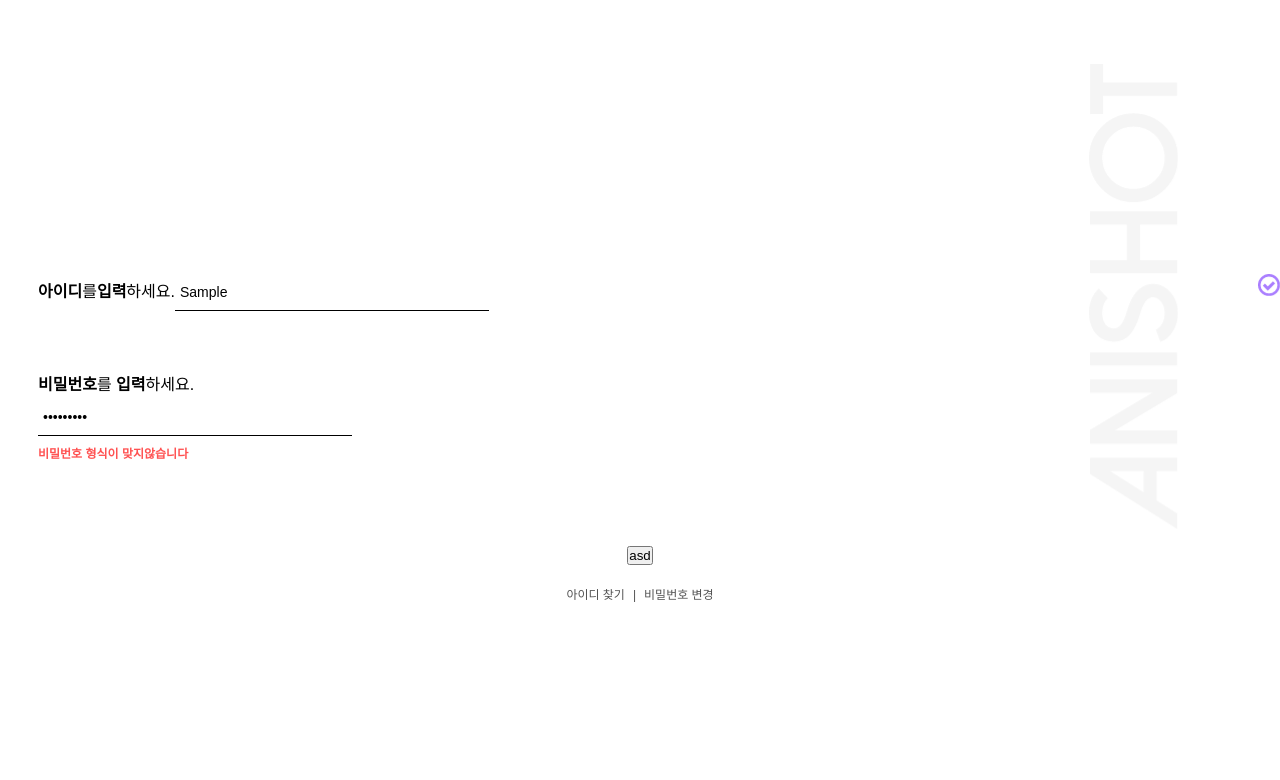
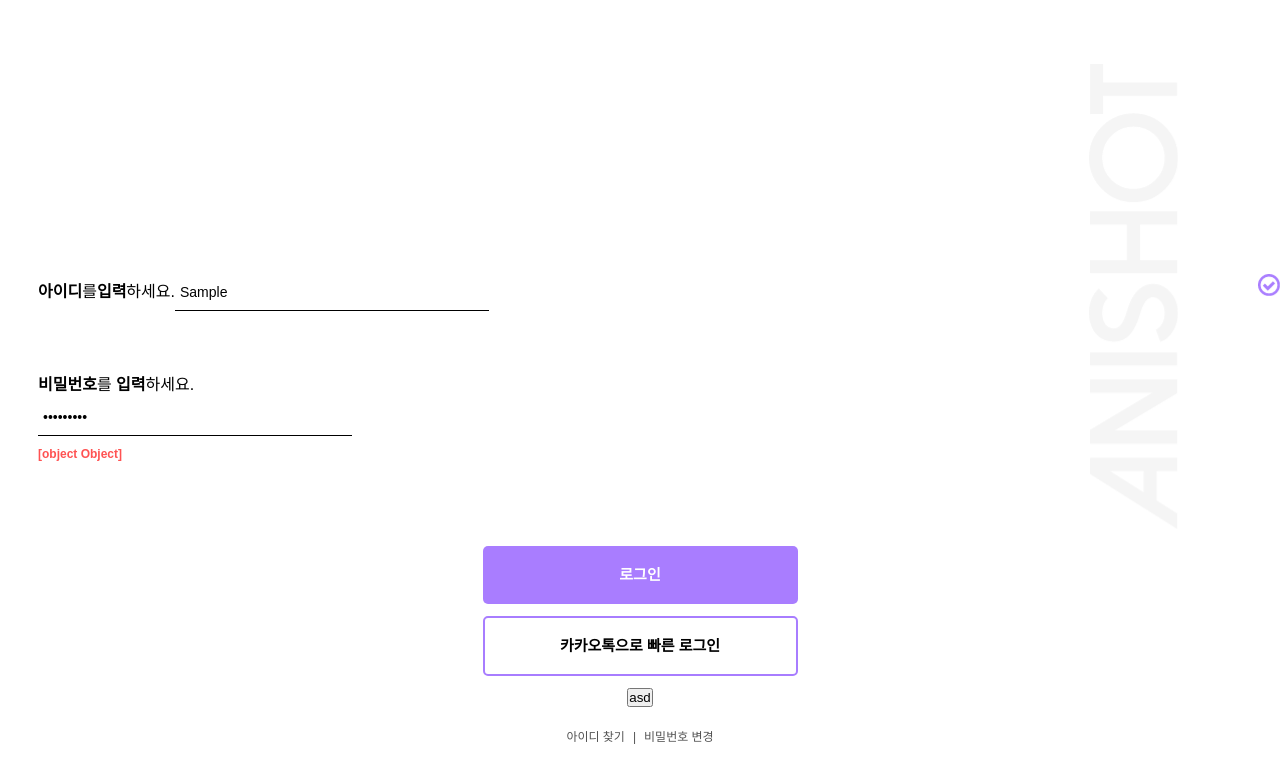
Before and after one commit to AniShorts/fe_anishorts, a React (Create React App) app: page /SignIn in a window 1280 px wide. Both pictures are taken after typing "Sample", "Sample123" into the empty fields and a click on the button "asd". Shown: the top 780 px of the page. Built offline with nearby package versions, Linux system fonts and the light colour scheme; no server answers.

Commit message:
Refactor : Btn 컴포넌트 nav 설정으로 인한 수정

```diff
--- a/src/pages/Login/Intro.tsx
+++ b/src/pages/Login/Intro.tsx
@@ -25,8 +25,8 @@ const Intro : React.FC = () => {
         <span><span className={cx('boldText')}>애니숏</span>을 통해 남겨보세요!</span>
       </div>
       <div className={cx('sort')}>
-        <Btn title='회원가입' nav='signup'/>
-        <Btn title='로그인' nav='signin'/>
+        <Btn title='회원가입' nav='signup' move={true}/>
+        <Btn title='로그인' nav='signin' move={true}/>
       </div>
 
       {/* <div className={cx("video_sort")}>
--- a/src/pages/Login/SignIn.tsx
+++ b/src/pages/Login/SignIn.tsx
@@ -9,8 +9,7 @@ import { useNavigate } from 'react-router-dom';
 const SignIn: React.FC = () => {
     const cx = className.bind(styles);
     const navigate = useNavigate();
-    const { register, handleSubmit, watch, formState: { errors } } = useForm({});
-
+    const { register, handleSubmit, watch, formState: { errors } } = useForm();
     const nicknameOpt = {
         required: "닉네임은 필수 입력입니다",
         maxLength: { value: 8, message: "8자 이하로 정해주세요" },
@@ -32,6 +31,7 @@ const SignIn: React.FC = () => {
         //     navigate(`/main`);
         // }
     }
+
     return (
         <>
             <form className={cx("container")} onSubmit={handleSubmit((data) => WaitLogin(data))}>
@@ -52,12 +52,12 @@ const SignIn: React.FC = () => {
                         type='password'
                         {...register("password", pwOpt)}
                     />
-                     {!errors.password?.message && <span className={cx('test')} />}
+                     {/* {!errors.password?.message && <span className={cx('test')} />} */}
                 </div>
-                {errors.nickname?.message && <span className={cx('errorText')}>{errors?.email?.toString()}</span> || errors.password?.message && <span className={cx('errorText')}>비밀번호 형식이 맞지않습니다</span>}
+                {errors.nickname?.message && <span className={cx('errorText')}>{errors?.email?.toString()}</span> || errors.password?.message && <span className={cx('errorText')}>{errors?.password?.toString()}</span>}
                 <div className={cx("wrap")}>
-                    {/* <Btn title='로그인' nav='asd' />
-                    <Btn title='카카오톡으로 빠른 로그인' nav='asd'/> */}
+                    <Btn title='로그인' nav='null' move={false}/>
+                    <Btn title='카카오톡으로 빠른 로그인' nav='kakao' move={true}/>
                     <button>asd</button>
                 </div>
                 <div className={cx('findBox')}>
```
